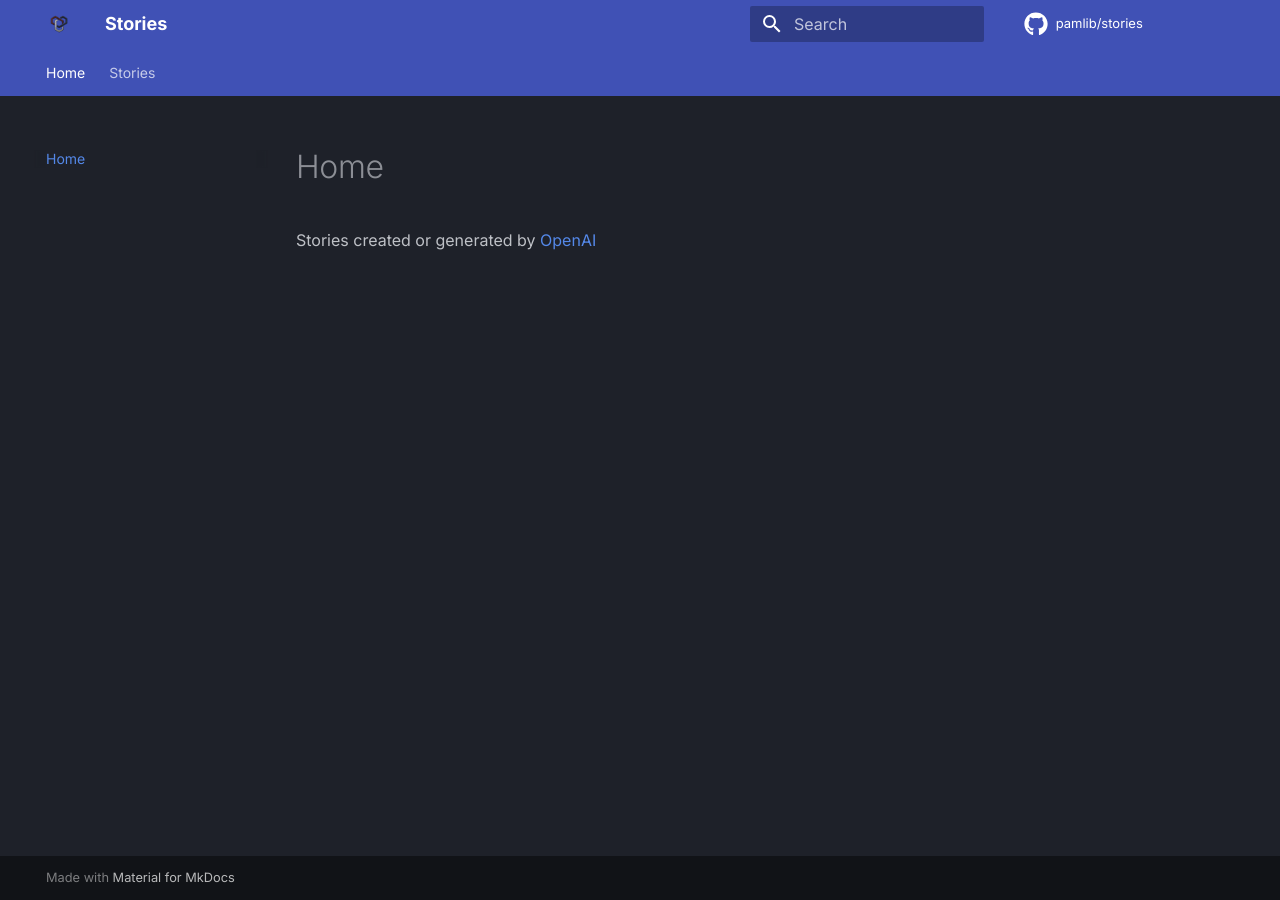
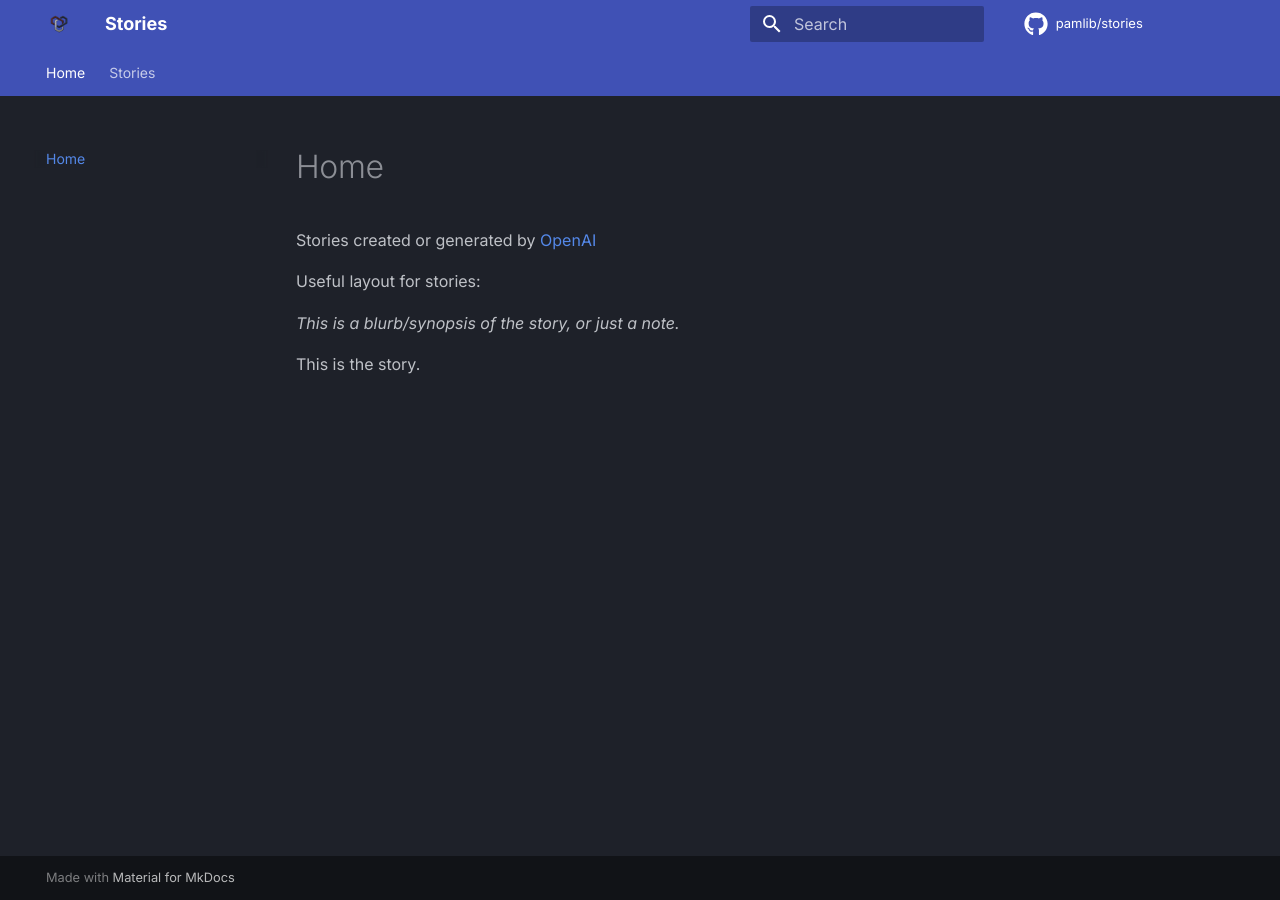
Before and after one commit to pamlib/stories, an MkDocs documentation site: the page built from docs/index.md, in a window 1280 px wide. Built offline with MkDocs 1.6.1 and Material for MkDocs 9.7.7, drawn with Linux system fonts in a browser that asks for light colours; comment, search, counter and statistics services are not loaded.

Commit message:
Update index.md

```diff
--- a/docs/index.md
+++ b/docs/index.md
@@ -1 +1,7 @@
 Stories created or generated by [OpenAI](https://chat.openai.com)
+
+Useful layout for stories:
+
+*This is a blurb/synopsis of the story, or just a note.*
+
+This is the story.
```
